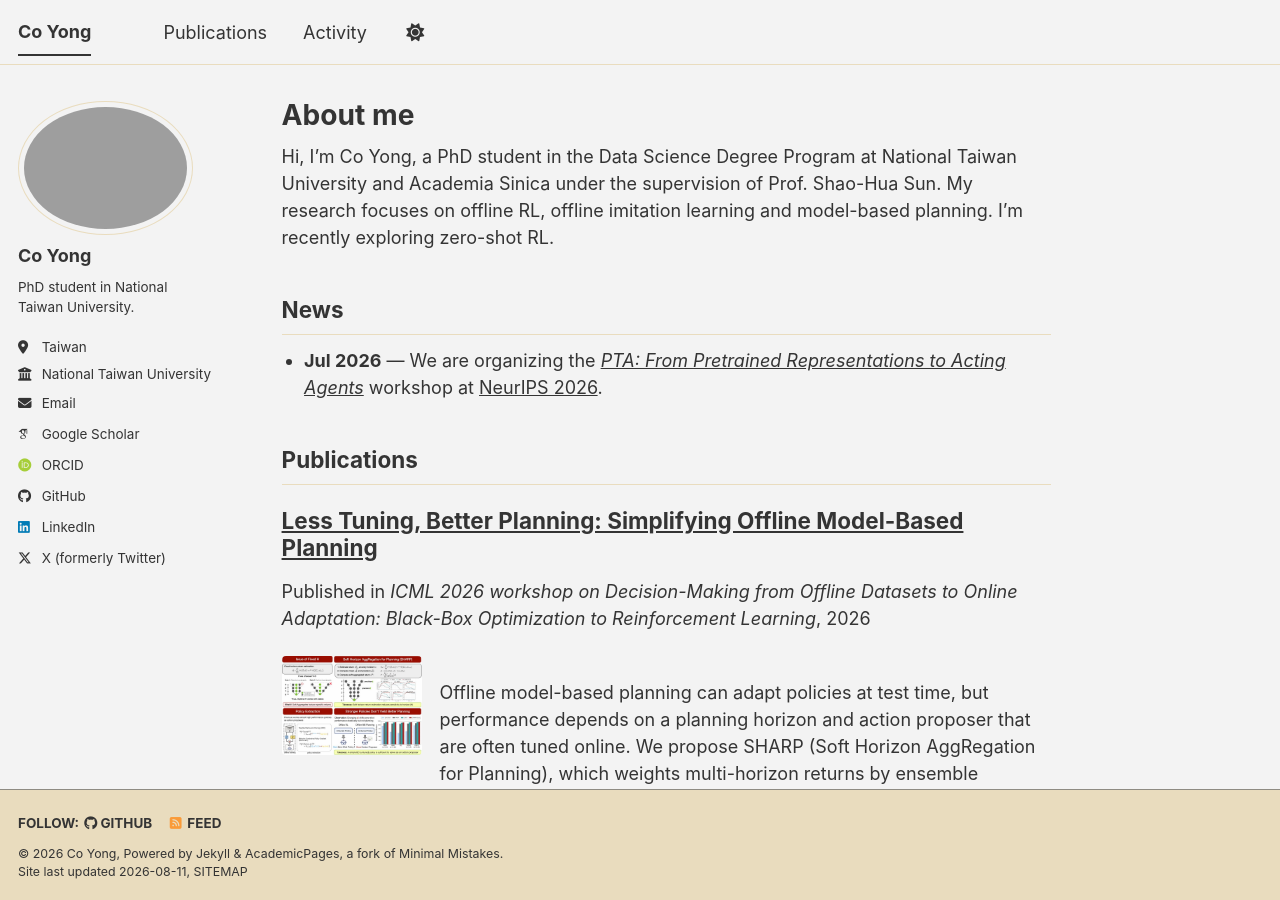
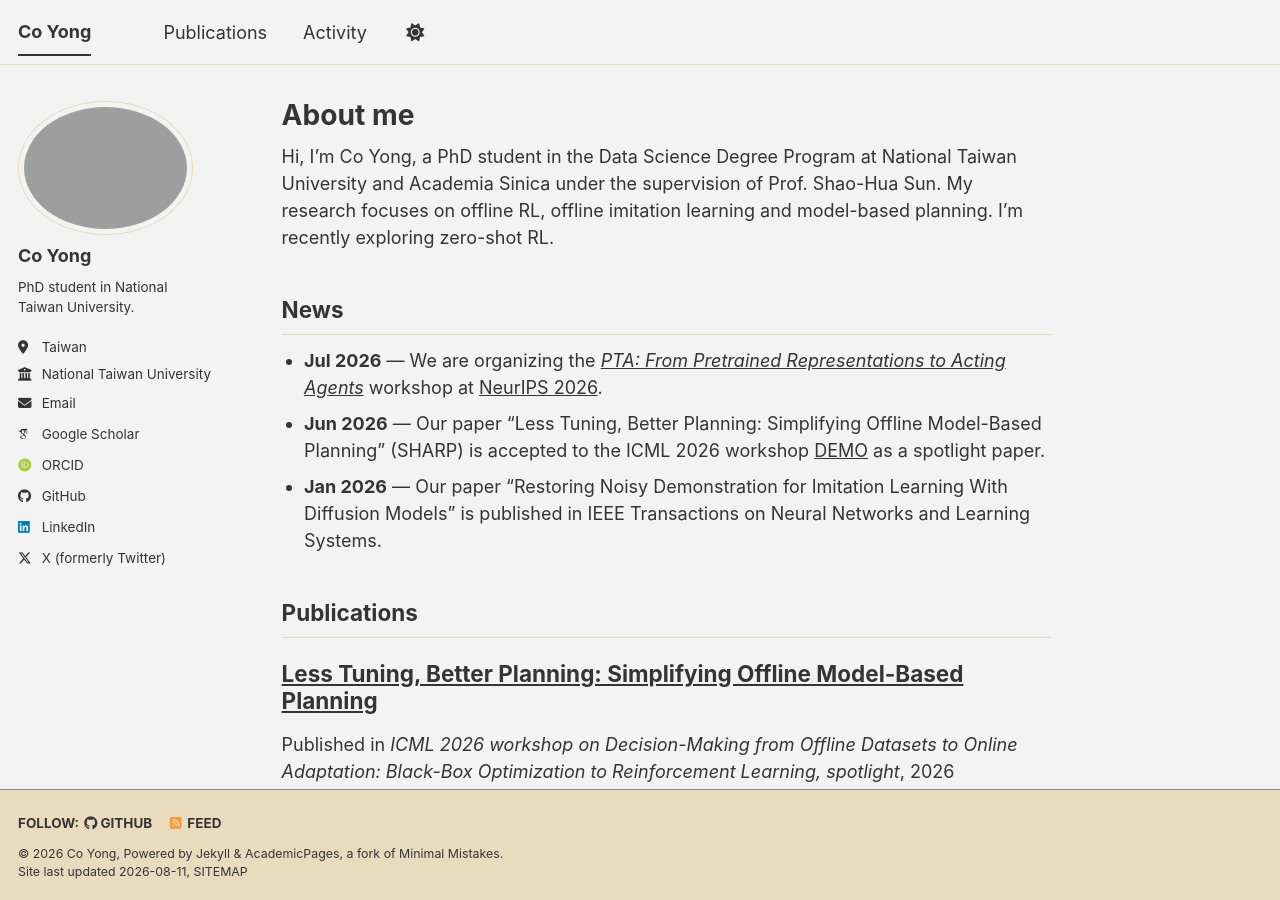
Before and after one commit to coyoung41/coyoung41.github.io, a Jekyll site: the page built from _pages/about.md, in a window 1280 px wide and 900 px high. Built offline with Jekyll 4.4.1, drawn with Linux system fonts in a browser that asks for light colours; some web fonts are replaced; a script bundle is joined from its source files by our own code; library files that are not in the unit come from our copies.

Commit message:
add news

```diff
--- a/_data/news.yml
+++ b/_data/news.yml
@@ -13,8 +13,8 @@
 - date: 2026-07-26
   text: 'We are organizing the [*PTA: From Pretrained Representations to Acting Agents*](https://ptaworkshop.github.io/) workshop at [NeurIPS 2026](https://nips.cc/).'
 
-# - date: 2026-06-15
-#   text: 'Our paper "Less Tuning, Better Planning: Simplifying Offline Model-Based Planning" (SHARP) was accepted to the ICML 2026 workshop on Decision-Making from Offline Datasets to Online Adaptation.'
+- date: 2026-06-15
+  text: 'Our paper "Less Tuning, Better Planning: Simplifying Offline Model-Based Planning" (SHARP) is accepted to the ICML 2026 workshop [DEMO](https://decision-making-offline2online-icml2026.github.io/) as a spotlight paper.'
 
-# - date: 2026-01-01
-#   text: 'Our paper "Restoring Noisy Demonstration for Imitation Learning With Diffusion Models" was published in IEEE Transactions on Neural Networks and Learning Systems.'
+- date: 2026-01-01
+  text: 'Our paper "Restoring Noisy Demonstration for Imitation Learning With Diffusion Models" is published in IEEE Transactions on Neural Networks and Learning Systems.'
--- a/_publications/01_SHARP.md
+++ b/_publications/01_SHARP.md
@@ -5,7 +5,7 @@ category: workshop
 # permalink: /publication/2024-02-17-paper-title-number-4
 excerpt: 'Offline model-based planning can adapt policies at test time, but performance depends on a planning horizon and action proposer that are often tuned online. We propose SHARP (Soft Horizon AggRegation for Planning), which weights multi-horizon returns by ensemble dynamics uncertainty to avoid fixed-horizon tuning. SHARP-BC pairs this with a simple behavior-cloning action proposer, matching or beating baselines with less hyperparameter search.'
 date: 2026-06-15
-venue: 'ICML 2026 workshop on Decision-Making from Offline Datasets to Online Adaptation: Black-Box Optimization to Reinforcement Learning'
+venue: 'ICML 2026 workshop on Decision-Making from Offline Datasets to Online Adaptation: Black-Box Optimization to Reinforcement Learning, spotlight'
 paperurl: 'https://openreview.net/forum?id=EumxjaTQ8F'
 # citation: 'Your Name, You. (2024). &quot;Paper Title Number 3.&quot; <i>GitHub Journal of Bugs</i>. 1(3).'
 header:
```
